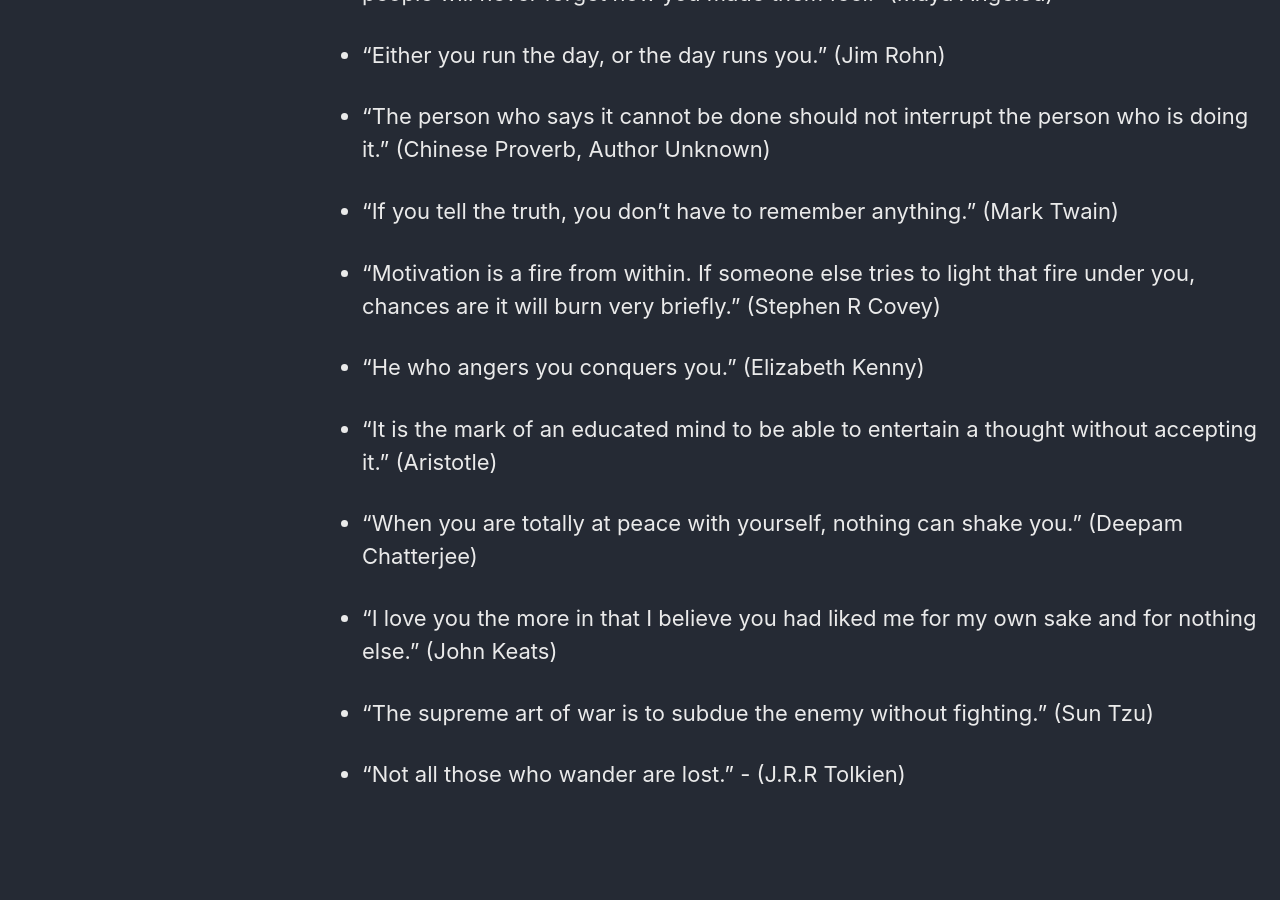
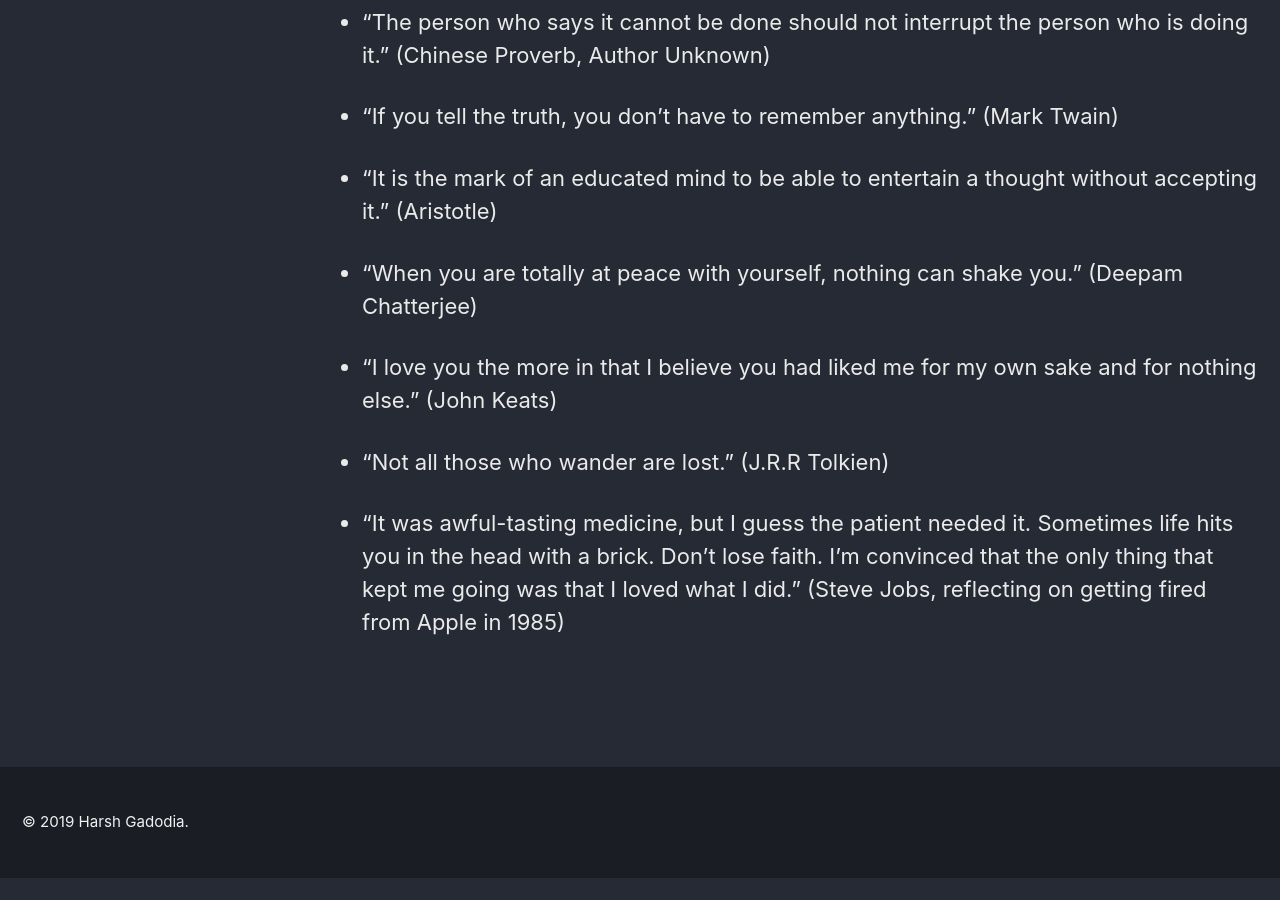
Before and after one commit to harshgadodia/harshgadodia, a Jekyll site: the page built from _pages/favourites.md, in a window 1280 px wide and 900 px high, scrolled down 2856 px. Built offline with Jekyll 4.4.1, drawn with Linux system fonts in a browser that asks for light colours; nearby versions of some CDN libraries; after the commit the page ends 3734 px from its top, so only the background shows below that; some of the changed text lies outside the part shown.

Commit message:
update favourite quotes

```diff
--- a/_pages/favourites.md
+++ b/_pages/favourites.md
@@ -62,8 +62,6 @@ It lights the Whole Sky.” (Hafiz)
 
 - “I have made this longer than usual because I have not had time to make it shorter.” (Blaise Pascal)
 
-- “Shoot for the moon. Even if you miss, you'll land among the stars.” (Norman Vincent Peale)
-
 - “The disadvantage of believing that all programming languages are equivalent is that it's not true. But the advantage is that it makes your life a lot simpler. And I think that's the main reason the idea is so widespread. It is a comfortable idea.” (Paul Graham)
 
 - “If we don’t take action, the collapse of our civilisations and the extinction of much of the natural world is on the horizon.” (David Attenborough)
@@ -86,16 +84,12 @@ It lights the Whole Sky.” (Hafiz)
 
 - “If you tell the truth, you don’t have to remember anything.” (Mark Twain)
 
-- “Motivation is a fire from within. If someone else tries to light that fire under you, chances are it will burn very briefly.” (Stephen R Covey)
-
-- “He who angers you conquers you.” (Elizabeth Kenny)
-
 - “It is the mark of an educated mind to be able to entertain a thought without accepting it.” (Aristotle)
 
 - “When you are totally at peace with yourself, nothing can shake you.” (Deepam Chatterjee)
 
 - "I love you the more in that I believe you had liked me for my own sake and for nothing else." (John Keats)
 
-- "The supreme art of war is to subdue the enemy without fighting." (Sun Tzu)
+- "Not all those who wander are lost." (J.R.R Tolkien)
 
-- "Not all those who wander are lost." - (J.R.R Tolkien)
+- “It was awful-tasting medicine, but I guess the patient needed it. Sometimes life hits you in the head with a brick. Don’t lose faith. I’m convinced that the only thing that kept me going was that I loved what I did.” (Steve Jobs, reflecting on getting fired from Apple in 1985)
```
Also changed, not shown: 1 other file.
